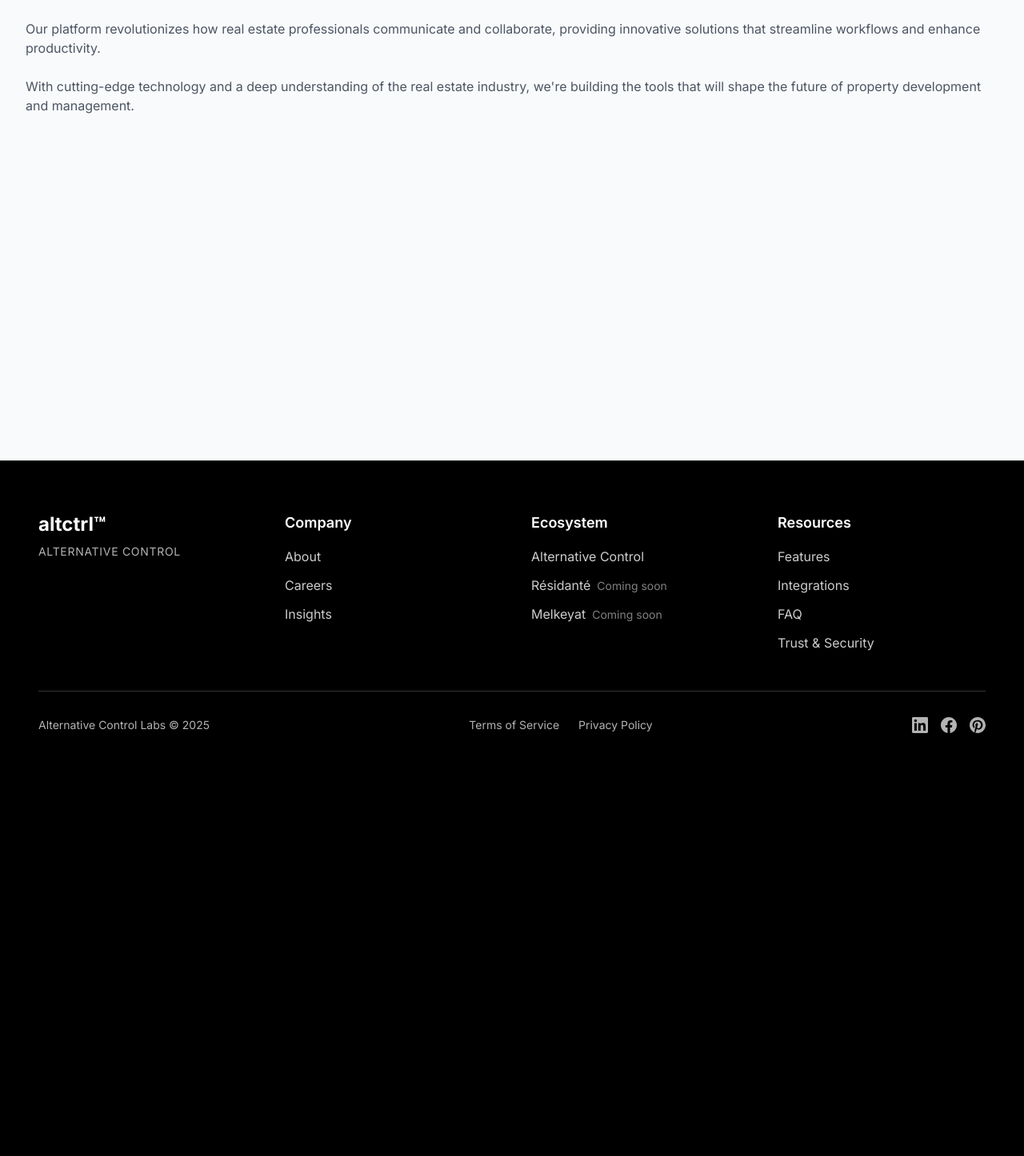
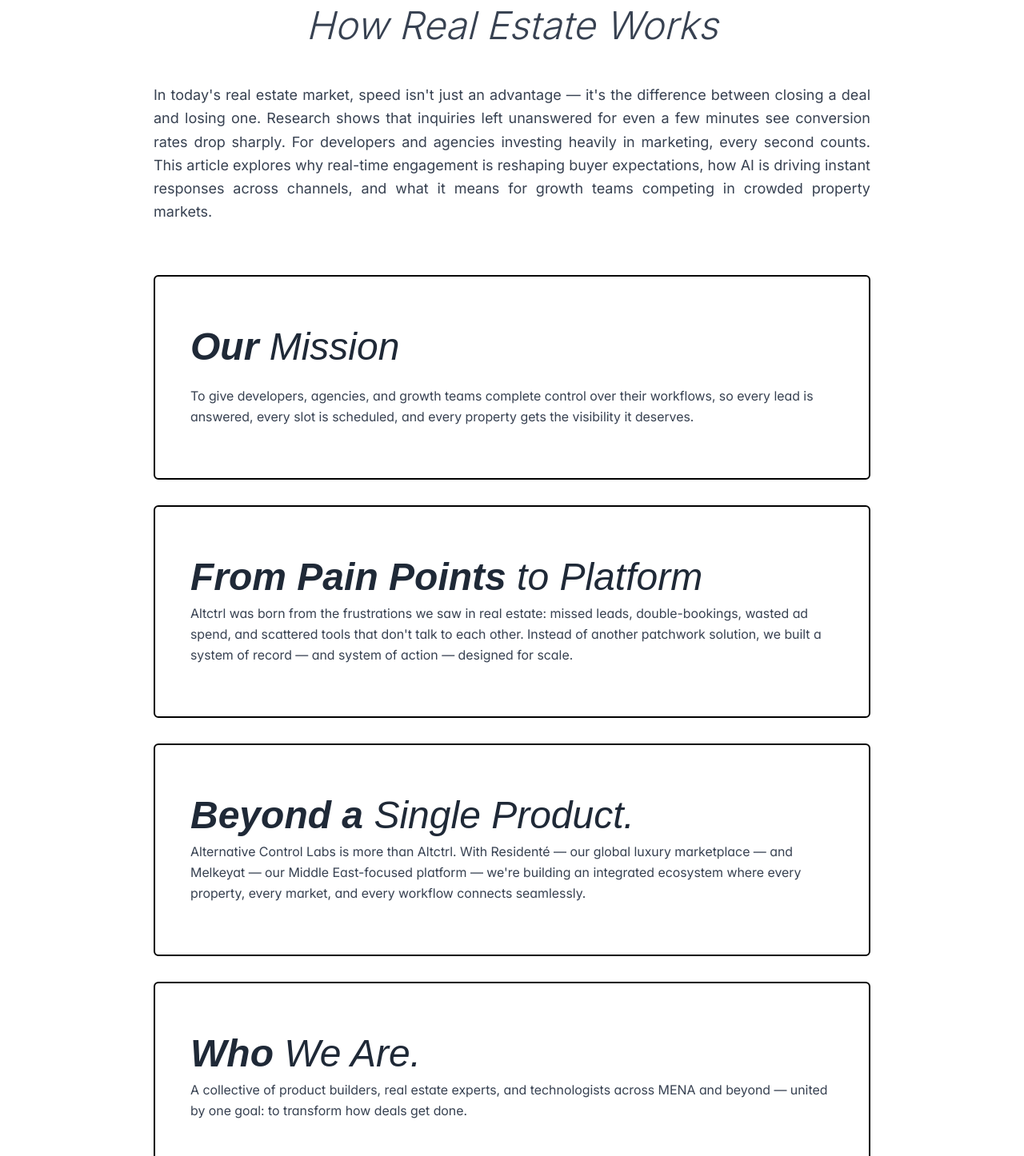
Before and after one commit to Residante-AltCtrlLabs/altctlr_web, a Next.js app: page /about in a window 1280 px wide. Shown: the part 304-1750 px from the top of the page at 80% size. Before the commit the page ends 1285 px from the top, so only its background shows below. Built offline with nearby package versions, Linux system fonts and the light colour scheme; a web font is replaced by a local one.

Commit message:
about page designed

```diff
--- a/src/app/about/page.tsx
+++ b/src/app/about/page.tsx
@@ -2,6 +2,8 @@
 
 import { useNavbar } from "@/contexts/NavbarContext";
 import { useEffect } from "react";
+import { Button } from "primereact/button";
+import { Card } from "primereact/card";
 
 export default function About() {
   const { setNavbarStyle } = useNavbar();
@@ -15,25 +17,112 @@
   }, [setNavbarStyle]);
 
   return (
-    <div className="min-h-screen bg-gray-50 pt-20">
-      <div className="max-w-7xl mx-auto px-4 sm:px-6 lg:px-8 py-12">
-        <h1 className="text-4xl font-bold text-gray-900 mb-8">About Us</h1>
-        <div className="prose prose-lg max-w-none">
-          <p className="text-gray-600 mb-6">
-            Welcome to AltCtrl - The Future of Communications & Collaborations.
-            We are designed for the Real Estate Ecosystem, serving developers to
-            agencies.
+    <div className="min-h-screen bg-white pt-20">
+      <div className="max-w-[75%] mx-auto px-4 sm:px-6 lg:px-8 py-16">
+        {/* Main Title */}
+        <div className="text-center mb-12">
+          <h1 className="text-6xl md:text-7xl font-bold text-gray-800 mb-4">
+            Redefining
+          </h1>
+          <h2 className="text-4xl md:text-5xl font-light italic text-gray-700">
+            How Real Estate Works
+          </h2>
+        </div>
+
+        {/* Introductory Paragraph */}
+        <div className="max-w-full mx-auto mb-16">
+          <p className="text-lg text-gray-700 leading-relaxed text-justify">
+            In today's real estate market, speed isn't just an advantage — it's
+            the difference between closing a deal and losing one. Research shows
+            that inquiries left unanswered for even a few minutes see conversion
+            rates drop sharply. For developers and agencies investing heavily in
+            marketing, every second counts. This article explores why real-time
+            engagement is reshaping buyer expectations, how AI is driving
+            instant responses across channels, and what it means for growth
+            teams competing in crowded property markets.
           </p>
-          <p className="text-gray-600 mb-6">
-            Our platform revolutionizes how real estate professionals
-            communicate and collaborate, providing innovative solutions that
-            streamline workflows and enhance productivity.
-          </p>
-          <p className="text-gray-600">
-            With cutting-edge technology and a deep understanding of the real
-            estate industry, we're building the tools that will shape the future
-            of property development and management.
-          </p>
+        </div>
+
+        {/* Content Sections */}
+        <div className="grid grid-cols-1 gap-8 mb-16">
+          {/* Section 1: Our Mission */}
+          <Card className=" border-2 border-black shadow-none">
+            <div className="p-6">
+              <h3 className="text-5xl font-light italic text-gray-800 mb-6">
+                <span className="font-bold"> Our </span> Mission
+              </h3>
+              <p className="text-gray-700 leading-relaxed">
+                To give developers, agencies, and growth teams complete control
+                over their workflows, so every lead is answered, every slot is
+                scheduled, and every property gets the visibility it deserves.
+              </p>
+            </div>
+          </Card>
+
+          {/* Section 2: From Pain Points to Platform */}
+          <Card className=" border-2 border-black shadow-none">
+            <div className="p-6">
+              <h3 className="text-5xl font-light italic text-gray-800 mb-2">
+                <span className="font-bold"> From Pain Points </span> to
+                Platform
+              </h3>
+
+              <p className="text-gray-700 leading-relaxed">
+                Altctrl was born from the frustrations we saw in real estate:
+                missed leads, double-bookings, wasted ad spend, and scattered
+                tools that don't talk to each other. Instead of another
+                patchwork solution, we built a system of record — and system of
+                action — designed for scale.
+              </p>
+            </div>
+          </Card>
+
+          {/* Section 3: Beyond a Single Product */}
+          <Card className=" border-2 border-black shadow-none">
+            <div className="p-6">
+              <h3 className="text-5xl font-light italic text-gray-800 mb-2">
+                <span className="font-bold"> Beyond a </span> Single Product.
+              </h3>
+              <p className="text-gray-700 leading-relaxed">
+                Alternative Control Labs is more than Altctrl. With Residenté —
+                our global luxury marketplace — and Melkeyat — our Middle
+                East-focused platform — we're building an integrated ecosystem
+                where every property, every market, and every workflow connects
+                seamlessly.
+              </p>
+            </div>
+          </Card>
+
+          {/* Section 4: Who We Are */}
+          <Card className=" border-2 border-black shadow-none">
+            <div className="p-6">
+              <h3 className="text-5xl font-light italic text-gray-800 mb-2">
+                <span className="font-bold"> Who </span> We Are.
+              </h3>
+
+              <p className="text-gray-700 leading-relaxed">
+                A collective of product builders, real estate experts, and
+                technologists across MENA and beyond — united by one goal: to
+                transform how deals get done.
+              </p>
+            </div>
+          </Card>
+        </div>
+
+        {/* Call to Action Section */}
+        <div className="text-center pb-16">
+          <div className="mb-8">
+            <h3 className="text-5xl font-light italic text-gray-800 mb-2">
+              <span className="font-bold"> Experience </span> Power
+            </h3>
+          </div>
+
+          <Button
+            label="Take Control"
+            icon="pi pi-arrow-up-right"
+            iconPos='right'
+            className="p-button-outlined font-medium px-[64px] py-[15px] text-[16px] rounded-full bg-white text-gray-500 border-2 border-gray-300 hover:bg-gray-50 hover:border-gray-600"
+          />
         </div>
       </div>
     </div>
```
